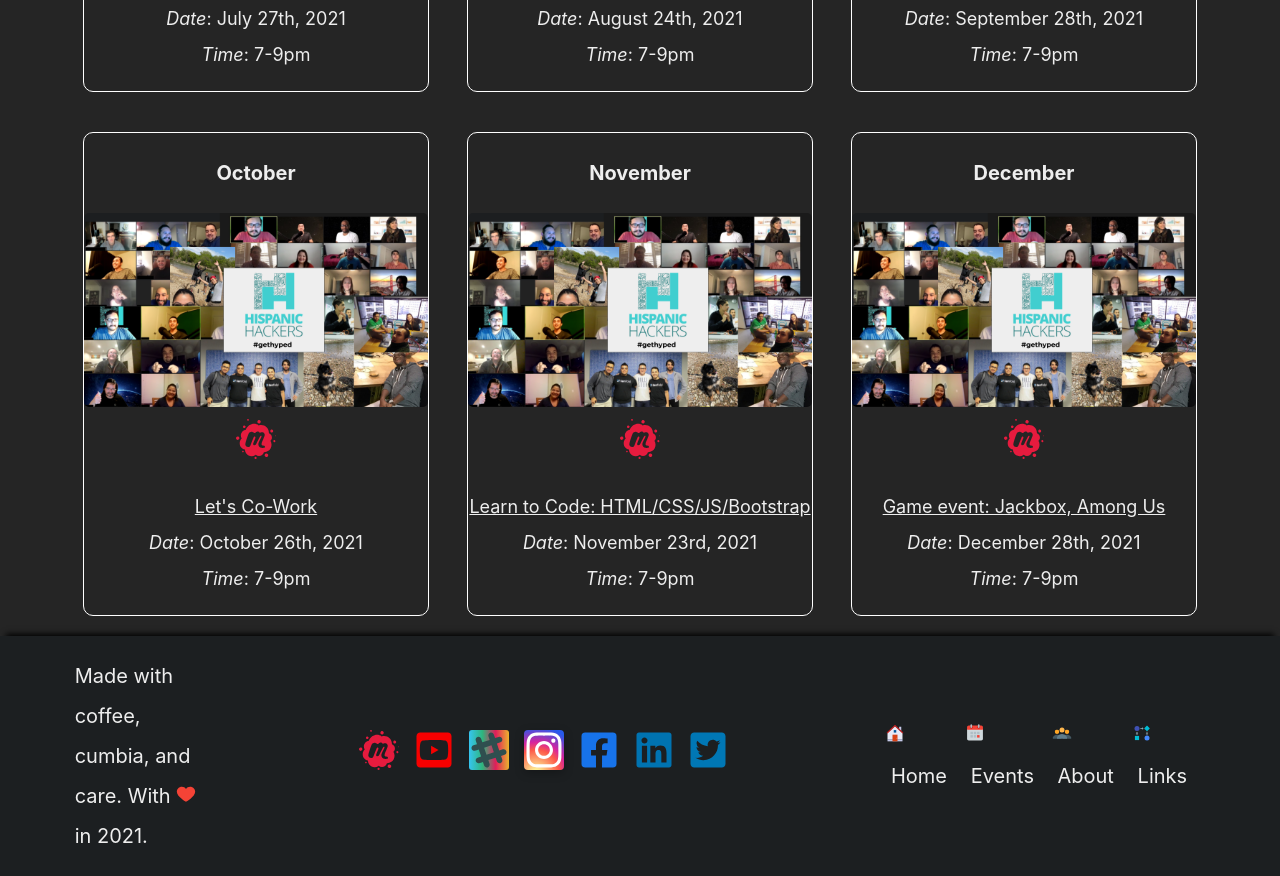
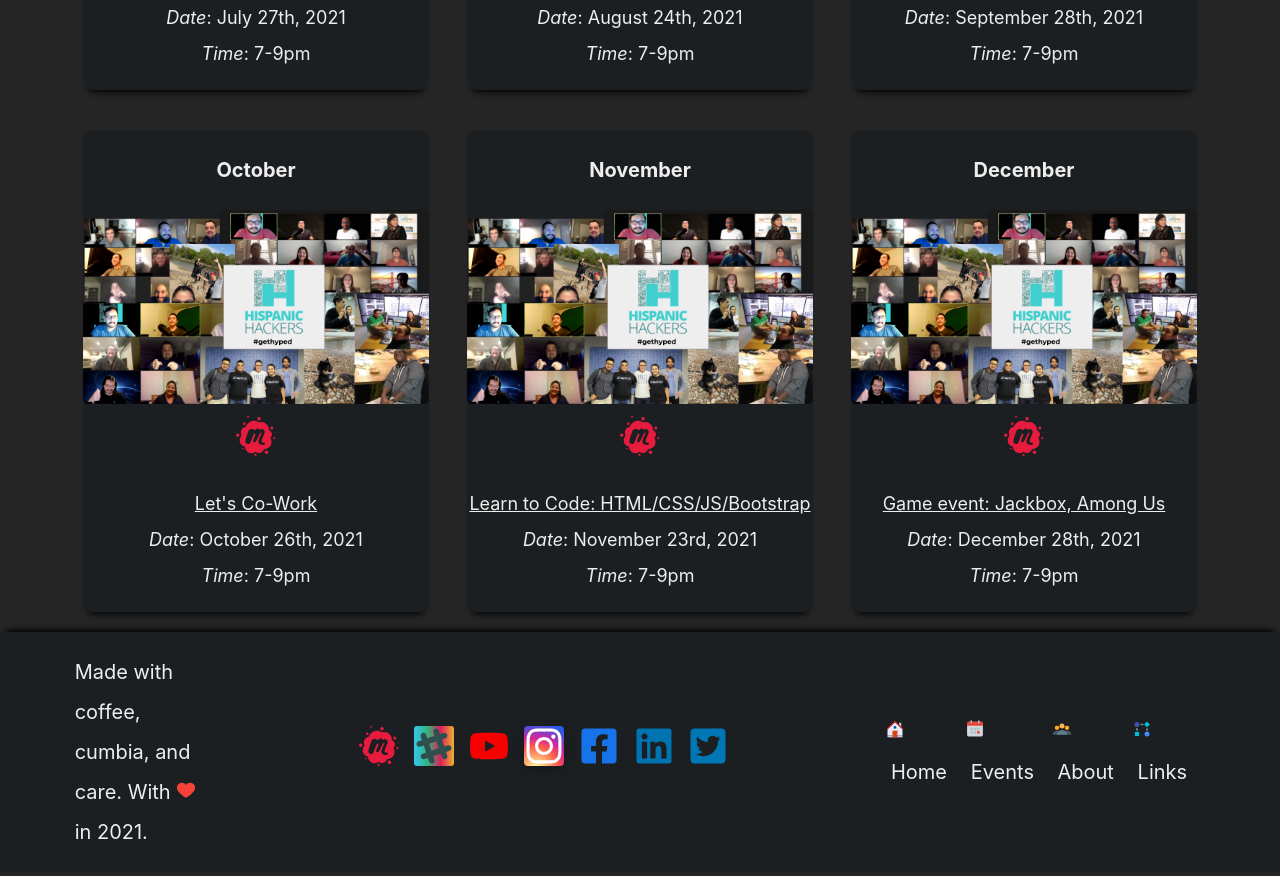
Before and after one commit to timOTdev/hispanic_hacker_next, a Next.js app: page /events in a window 1280 px wide. Shown: the part 1760-2636 px from the top of the page. Built offline with nearby package versions, Linux system fonts and the light colour scheme.

Commit message:
Update various wordings and styles

```diff
--- a/components/data/index.js
+++ b/components/data/index.js
@@ -48,7 +48,7 @@
 			linkedin: "https://www.linkedin.com/in/james-lockwood/",
 			email: "ksjjl05@gmail.com",
 			bio:
-				"James is a Front End Developer and basd in Austin. Whether it's participating with Hispanic Hackers or Prospanica, he's dedicated to paying his skills forward to the next generation of techies. He love the outdoors, my black cat, cooking, and traveling around the United States. James is an alumni of Galvanize.",
+				"James is a Front End Developer and based in Austin. Whether it's participating with Hispanic Hackers or Prospanica, he's dedicated to paying his skills forward to the next generation of techies. He love the outdoors, my black cat, cooking, and traveling around the United States. James is an alumni of Galvanize.",
 		},
 		laura: {
 			name: "Laura Evans",
--- a/components/shared/Events.js
+++ b/components/shared/Events.js
@@ -1,24 +1,27 @@
-import globals from "../data";
-import styled from "styled-components";
+import globals from '../data';
+import styled from 'styled-components';
 import {
   FaMeetup,
   FaYoutubeSquare,
   FaFilePowerpoint,
   FaComments,
-} from "react-icons/fa";
-import Image from "next/image";
+} from 'react-icons/fa';
+import Image from 'next/image';
 
 const EventsWrapper = styled.aside`
   display: flex;
   flex-wrap: wrap;
 `;
 const EventCard = styled.div`
-	border: 1px solid white;
   border-radius: 10px;
   flex: 1 1 1;
   justify-content: center;
   width: 30%;
   margin: 2rem auto;
+  background: var(--pageHeaderColor);
+  -webkit-box-shadow: 0 8px 6px -6px black;
+  -moz-box-shadow: 0 8px 6px -6px black;
+  box-shadow: 0 8px 6px -6px black;
   img {
     border-radius: 5px;
   }
@@ -46,14 +49,14 @@
 export default function Events() {
   return (
     <EventsWrapper>
-			{Object.values(globals().eventsHH["2021"]).map((event, index) => (
+      {Object.values(globals().eventsHH['2021']).map((event, index) => (
         <EventCard key={index}>
           <h3>{event.month}</h3>
           <Image
             src={
               event.titleSlide
                 ? `/static/images/${event.titleSlide}`
-								: "/static/images/hyped.png"
+                : '/static/images/hyped.png'
             }
             alt={event.name + event.date}
             width={480}
@@ -61,32 +64,32 @@
           />
           <EventCardLinks>
             {event.meetup ? (
-							<a href={event.meetup} target="_blank">
-								<Meetup size={40} title="Meetup Event Page" />
+              <a href={event.meetup} target='_blank'>
+                <Meetup size={40} title='Meetup Event Page' />
               </a>
             ) : (
-							""
+              ''
             )}
             {event.slides ? (
-							<a href={event.slides} target="_blank">
-								<Powerpoint size={40} title="Powerpoint Slides" />
+              <a href={event.slides} target='_blank'>
+                <Powerpoint size={40} title='Powerpoint Slides' />
               </a>
             ) : (
-							""
+              ''
             )}
             {event.youtube ? (
-							<a href={event.youtube} target="_blank">
-								<Youtube size={40} title="Youtube Replay" />
+              <a href={event.youtube} target='_blank'>
+                <Youtube size={40} title='Youtube Replay' />
               </a>
             ) : (
-							""
+              ''
             )}
             {event.zoomChat ? (
-							<a href={event.zoomChat} target="_blank">
-								<Chat size={40} title="Zoom Chat" />
+              <a href={event.zoomChat} target='_blank'>
+                <Chat size={40} title='Zoom Chat' />
               </a>
             ) : (
-							""
+              ''
             )}
           </EventCardLinks>
           <p>
--- a/components/shared/SocialsHH.js
+++ b/components/shared/SocialsHH.js
@@ -1,7 +1,7 @@
 import styled from "styled-components";
 import {
 	FaMeetup,
-	FaYoutubeSquare,
+	FaYoutube,
 	FaSlackHash,
 	FaInstagram,
 	FaFacebookSquare,
@@ -26,7 +26,7 @@
 const Meetup = styled(FaMeetup)`
 	color: #e61b3e;
 `;
-const Youtube = styled(FaYoutubeSquare)`
+const Youtube = styled(FaYoutube)`
 	color: #f70000;
 `;
 const Slack = styled(FaSlackHash)`
@@ -59,56 +59,49 @@
 `;
 
 export default function Socials() {
+	const { socialsHH } = globals();
 	return (
 		<Section>
+			<a href={socialsHH.meetup.url} alt={socialsHH.meetup.alt} target="_blank">
+				<Meetup size={40} title={socialsHH.meetup.alt} />
+			</a>
+			<a href={socialsHH.slack.url} alt={socialsHH.slack.alt} target="_blank">
+				<Slack size={40} title={socialsHH.slack.alt} />
+			</a>
 			<a
-				href={globals().socialsHH.meetup.url}
-				alt={globals().socialsHH.meetup.alt}
+				href={socialsHH.youtube.url}
+				alt={socialsHH.youtube.alt}
 				target="_blank"
 			>
-				<Meetup size={40} />
+				<Youtube size={40} title={socialsHH.youtube.alt} />
 			</a>
 			<a
-				href={globals().socialsHH.youtube.url}
-				alt={globals().socialsHH.youtube.alt}
+				href={socialsHH.instagram.url}
+				alt={socialsHH.instagram.alt}
 				target="_blank"
 			>
-				<Youtube size={40} />
+				<Instagram size={40} title={socialsHH.instagram.alt} />
 			</a>
 			<a
-				href={globals().socialsHH.slack.url}
-				alt={globals().socialsHH.slack.alt}
+				href={socialsHH.facebook.url}
+				alt={socialsHH.facebook.alt}
 				target="_blank"
 			>
-				<Slack size={40} />
+				<Facebook size={40} title={socialsHH.facebook.alt} />
 			</a>
 			<a
-				href={globals().socialsHH.instagram.url}
-				alt={globals().socialsHH.instagram.alt}
+				href={socialsHH.linkedin.url}
+				alt={socialsHH.linkedin.alt}
 				target="_blank"
 			>
-				<Instagram size={40} />
+				<LinkedIn size={40} title={socialsHH.linkedin.alt} />
 			</a>
 			<a
-				href={globals().socialsHH.facebook.url}
-				alt={globals().socialsHH.facebook.alt}
+				href={socialsHH.twitter.url}
+				alt={socialsHH.twitter.alt}
 				target="_blank"
 			>
-				<Facebook size={40} />
-			</a>
-			<a
-				href={globals().socialsHH.linkedin.url}
-				alt={globals().socialsHH.linkedin.alt}
-				target="_blank"
-			>
-				<LinkedIn size={40} />
-			</a>
-			<a
-				href={globals().socialsHH.twitter.url}
-				alt={globals().socialsHH.twitter.alt}
-				target="_blank"
-			>
-				<Twitter size={40} />
+				<Twitter size={40} title={socialsHH.twitter.alt} />
 			</a>
 		</Section>
 	);
--- a/pages/about.js
+++ b/pages/about.js
@@ -43,7 +43,7 @@
 					bio={globals().profilesHH.eddy.bio}
 				/>
 				<Profile
-					image="/static/images/james.jpg"
+					image="/static/images/james.png"
 					name={globals().profilesHH.james.name}
 					linkedin={globals().profilesHH.james.linkedin}
 					email={globals().profilesHH.james.email}
--- a/pages/events.js
+++ b/pages/events.js
@@ -24,8 +24,8 @@
 					Meetup.com
 				</a>
 				.
-				<br /> We also have unplanned social events, follow #social-events on
-				our{" "}
+				<br /> We also have social and collab events, follow #social-events and
+				#external_events on our{" "}
 				<a
 					href="https://hispanichackers.slack.com/join/shared_invite/zt-8mq8l0o5-8REvn1I_QhaIb2wkE4xHfQ#/"
 					target="_blank"
```
Also changed, not shown: 1 other file (tests, documents, lock files or other folders). Lines whose indentation alone changed are shown as unchanged.
